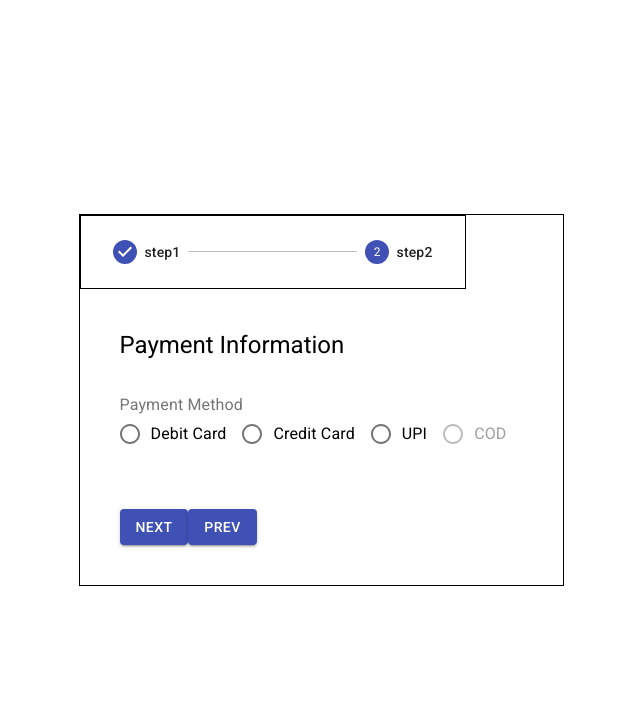
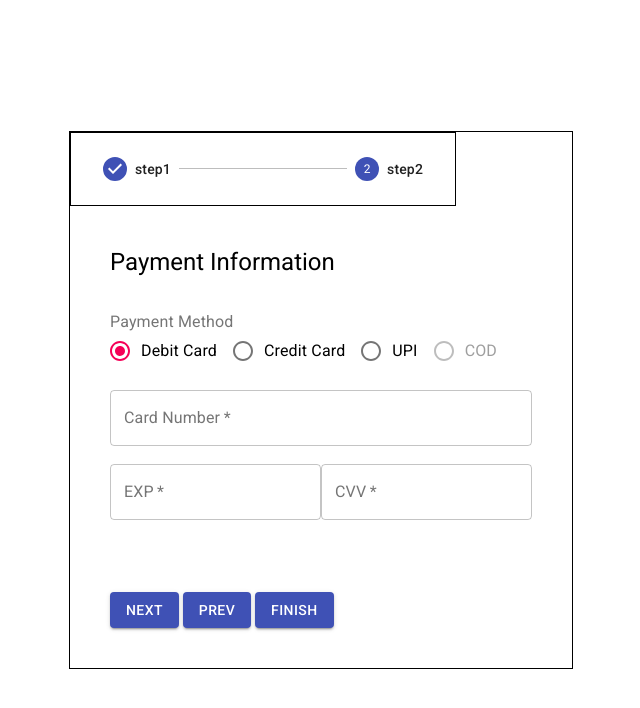
Before and after one commit to qadratic/payment-interface, a React (Create React App) app: page / in a window 1280 px wide. Both pictures are taken after a click on the button "NEXT". Shown: the top 708 px of the page, without its empty margins (319-959 px from the left). Built offline with nearby package versions, Linux system fonts and the light colour scheme.

Commit message:
PaymentDetails radio

```diff
--- a/src/components/screens/PaymentDetails.js
+++ b/src/components/screens/PaymentDetails.js
@@ -1,13 +1,62 @@
 import React, { useState } from 'react'
 import { TextField, Typography, Button, FormControl, FormLabel, RadioGroup, FormControlLabel, Radio } from '@material-ui/core'
 
+function CardInfo() {
+	return (
+		<div>
+			<TextField
+				required
+				label='Card Number'
+				fullWidth
+				variant='outlined'
+				placeholder='XXXX-XXXX-XXXX-XXXX'
+			/>
+			<br /><br />
+			<div style={{ display: 'flex', flexDirection: 'row', justifyContent: 'space-evenly' }} >
+				<TextField
+					required
+					label='EXP'
+					variant='outlined'
+					placeholder='XX/XX'
+				/>
+				<TextField
+					required
+					label='CVV'
+					type='password'
+					variant='outlined'
+					placeholder='XXX'
+
+				/>
+			</div>
+		</div>
+	)
+}
+
+function UPIInfo() {
+	return (
+		<TextField
+			required
+			label='UPI ID'
+			variant='outlined'
+		/>
+	)
+}
+
 export default function PaymentDetails({ nextStep, prevStep }) {
 
-	const [value, setValue] = useState('female');
+	const [value, setValue] = useState('0');
+
+	console.log(value)
 
 	const handleChange = (event) => {
 		setValue(event.target.value);
 	};
+
+	const paymentOptions = [
+		<CardInfo />,
+		<CardInfo />,
+		<UPIInfo />,
+	]
 
 	return (
 		<div style={{ flex: 1, display: 'flex', flexDirection: 'column', padding: 40, }} >
@@ -17,16 +66,21 @@ export default function PaymentDetails({ nextStep, prevStep }) {
 				<FormControl component="fieldset">
 					<FormLabel component="legend">Payment Method</FormLabel>
 					<RadioGroup row aria-label="method" name="methods" value={value} onChange={handleChange}>
-						<FormControlLabel value="debit" control={<Radio />} label="Debit Card" />
-						<FormControlLabel value="credit" control={<Radio />} label="Credit Card" />
-						<FormControlLabel value="upi" control={<Radio />} label="UPI" />
-						<FormControlLabel value="cod" disabled control={<Radio />} label="COD" />
+						<FormControlLabel value={'0'} control={<Radio />} label="Debit Card" />
+						<FormControlLabel value={'1'} control={<Radio />} label="Credit Card" />
+						<FormControlLabel value={'2'} control={<Radio />} label="UPI" />
+						<FormControlLabel value={'3'} disabled control={<Radio />} label="COD" />
 					</RadioGroup>
 				</FormControl>
 				<br /><br />
+				{paymentOptions[value]}
+				<br /><br />
 				<br /><br />
 				<Button variant='contained' color='primary' onClick={nextStep} >Next</Button>
+				{' '}
 				<Button variant='contained' color='primary' onClick={prevStep} >Prev</Button>
+				{' '}
+				<Button variant='contained' color='primary' onClick={nextStep} >Finish</Button>
 			</form>
 		</div>
 	)
```
